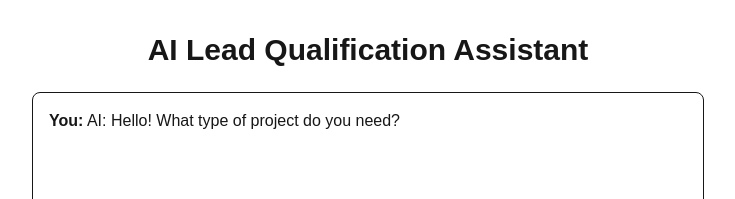
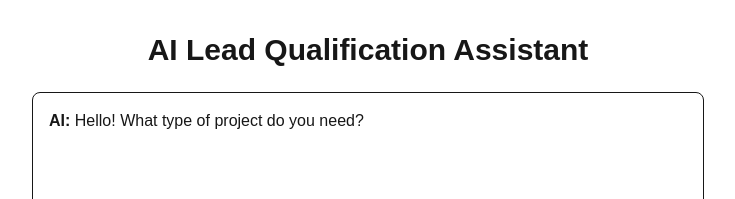
Before and after one commit to DEEPAKKUMAR414/AI-lead-qualification-generator, a Next.js app: page / in a window 1280 px wide. Shown: the top 199 px of the page, without its empty margins (272-1007 px from the left). Built offline with nearby package versions, Linux system fonts and the light colour scheme.

Commit message:
Connect chat UI with Gemini API

```diff
--- a/app/page.tsx
+++ b/app/page.tsx
@@ -4,8 +4,11 @@ import { useState } from "react";
 
 export default function ChatPage() {
   const [message, setMessage] = useState("");
-  const [messages, setMessages] = useState<string[]>([
-  "AI: Hello! What type of project do you need?",
+  const [messages, setMessages] = useState([
+  {
+    role: "ai",
+    text: "Hello! What type of project do you need?",
+  },
 ]);
 
   const sendMessage = async () => {
@@ -13,7 +16,13 @@ export default function ChatPage() {
 
   const userMessage = message;
 
-  setMessages((prev) => [...prev, `You: ${userMessage}`]);
+  setMessages((prev) => [
+  ...prev,
+  {
+    role: "user",
+    text: userMessage,
+  },
+]);
   setMessage("");
 
   const res = await fetch("/api/chat", {
@@ -29,9 +38,12 @@ export default function ChatPage() {
   const data = await res.json();
 
   setMessages((prev) => [
-    ...prev,
-    `AI: ${data.reply}`,
-  ]);
+  ...prev,
+  {
+    role: "ai",
+    text: data.reply,
+  },
+]);
 };
 
   return (
@@ -42,10 +54,13 @@ export default function ChatPage() {
 
       <div className="w-full max-w-2xl border rounded-lg p-4 h-[400px] overflow-y-auto">
         {messages.map((msg, index) => (
-          <div key={index} className="mb-2">
-            <strong>You:</strong> {msg}
-          </div>
-        ))}
+  <div key={index} className="mb-2">
+    <strong>
+      {msg.role === "user" ? "You" : "AI"}:
+    </strong>{" "}
+    {msg.text}
+  </div>
+))}
       </div>
 
       <div className="w-full max-w-2xl flex gap-2 mt-4">
```
